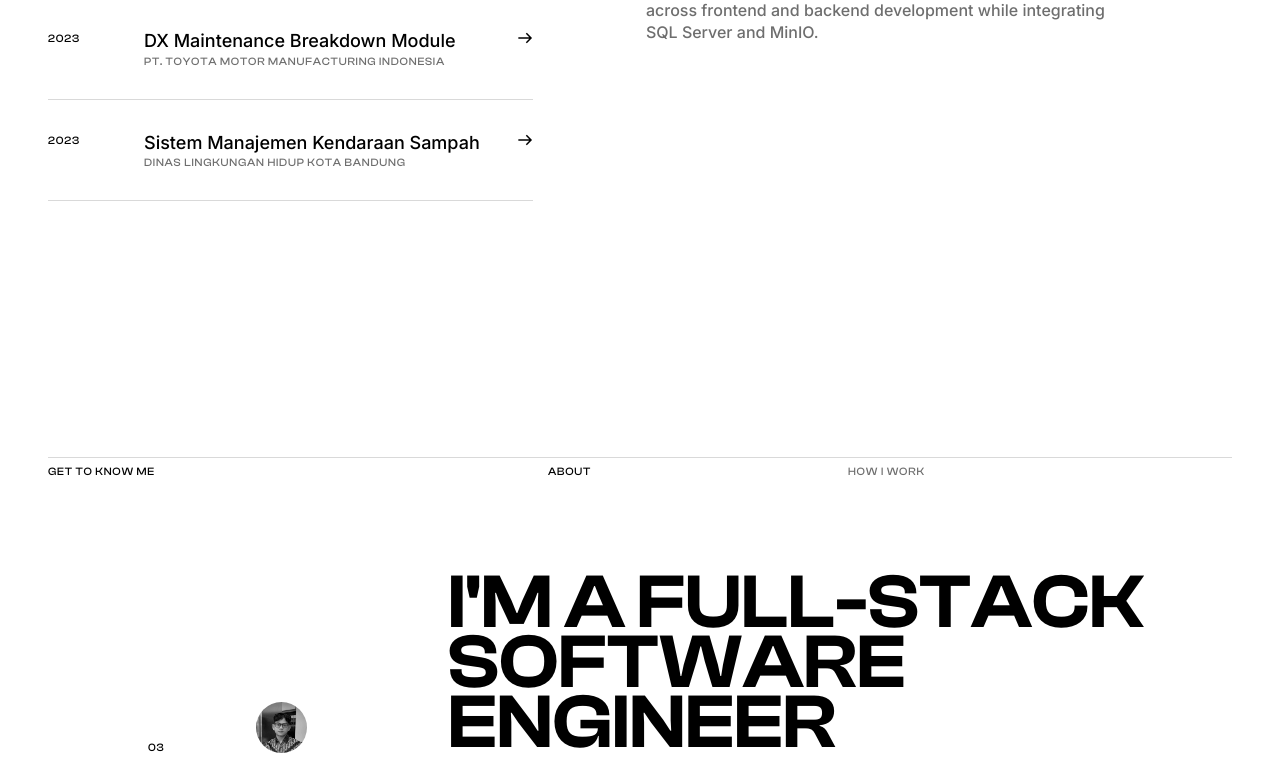
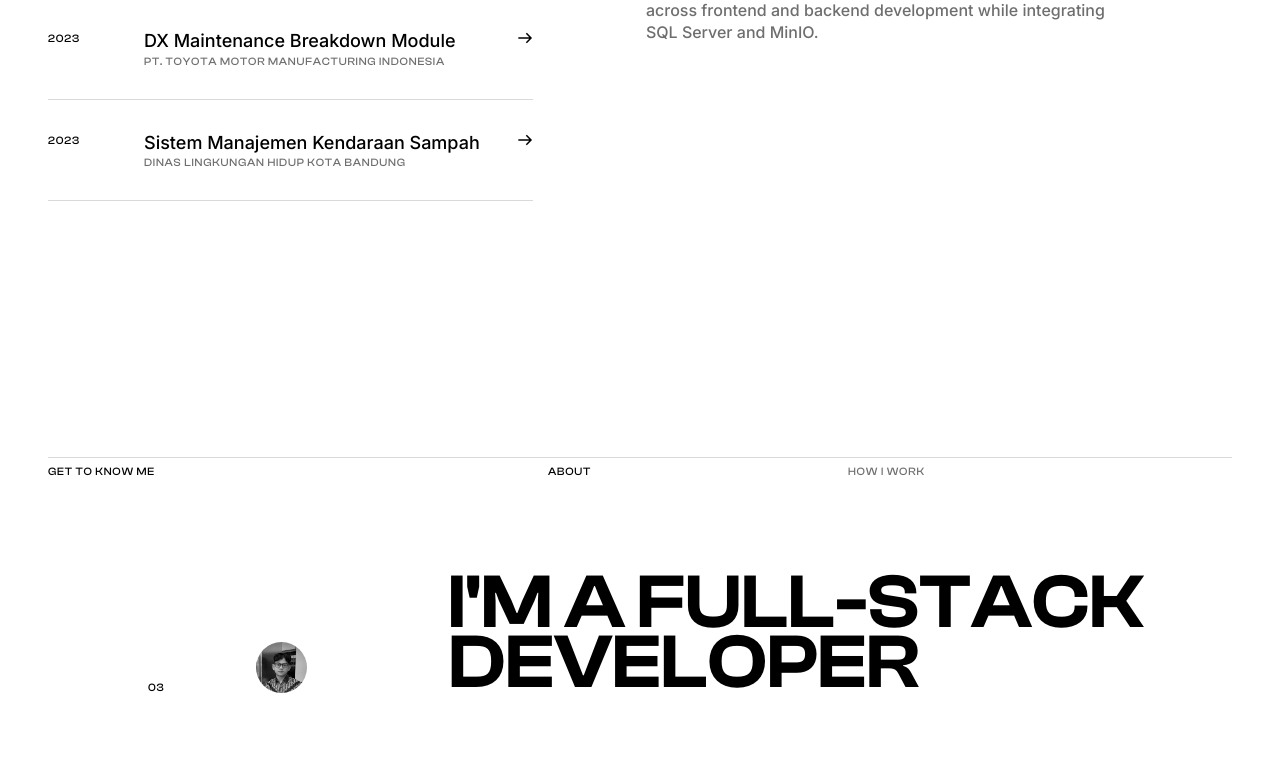
Before and after one commit to dhmzz/profile-app-nextjs, a Next.js app: page / in a window 1280 px wide. Shown: the part 2013-2797 px from the top of the page. Built offline with nearby package versions, Linux system fonts and the light colour scheme.

Commit message:
fix: update job title references from "Software Engineer" to "Developer" for consistency

```diff
--- a/src/app/layout.tsx
+++ b/src/app/layout.tsx
@@ -33,7 +33,6 @@ export const metadata: Metadata = {
     "Dhimaz Binus",
     "Dhimaz Malang",
     "Full-Stack Developer",
-    "Software Engineer",
     "Binus University",
     "Malang",
     "Indonesia",
--- a/src/app/seo.ts
+++ b/src/app/seo.ts
@@ -5,7 +5,7 @@ export const FULL_NAME = "Dhimaz Nur Ramadhan";
 export const JOB_TITLE = "Full-Stack Developer";
 
 export const TITLE = `${FULL_NAME} | ${JOB_TITLE}`;
-export const DESCRIPTION = `${FULL_NAME} (Dhimaz) is a Full-Stack Software Engineer based in Malang, Indonesia. Portfolio of enterprise web applications built with .NET, NestJS, Vue.js, and SQL Server.`;
+export const DESCRIPTION = `${FULL_NAME} (Dhimaz) is a Full-Stack Developer based in Malang, Indonesia. Portfolio of enterprise web applications built with .NET, NestJS, Vue.js, and SQL Server.`;
 
 export const SOCIALS = [
   "https://www.linkedin.com/in/dhimaznurramadhan/",
@@ -21,7 +21,7 @@ export const personJsonLd = {
   alternateName: ["Dhimaz", "Dhimaz Nur Ramadhan"],
   url: SITE_URL,
   image: `${SITE_URL}/images/PHOTO.jpg`,
-  jobTitle: "Full-Stack Software Engineer",
+  jobTitle: JOB_TITLE,
   description: DESCRIPTION,
   homeLocation: {
     "@type": "Place",
--- a/src/components/About.tsx
+++ b/src/components/About.tsx
@@ -57,10 +57,7 @@ export default function About() {
               <span className="reveal-line">I&apos;m a Full-Stack </span>
             </span>
             <span className="block overflow-hidden">
-              <span className="reveal-line [--reveal-delay:150ms] [--reveal-dur:850ms]">Software </span>
-            </span>
-            <span className="block overflow-hidden">
-              <span className="reveal-line [--reveal-delay:300ms] [--reveal-dur:700ms]">Engineer</span>
+              <span className="reveal-line [--reveal-delay:150ms] [--reveal-dur:850ms]">Developer</span>
             </span>
           </Reveal>
           <div className="label col-span-full lg:col-span-1 lg:col-start-2 lg:row-start-1 lg:self-end lg:justify-self-start">
```
